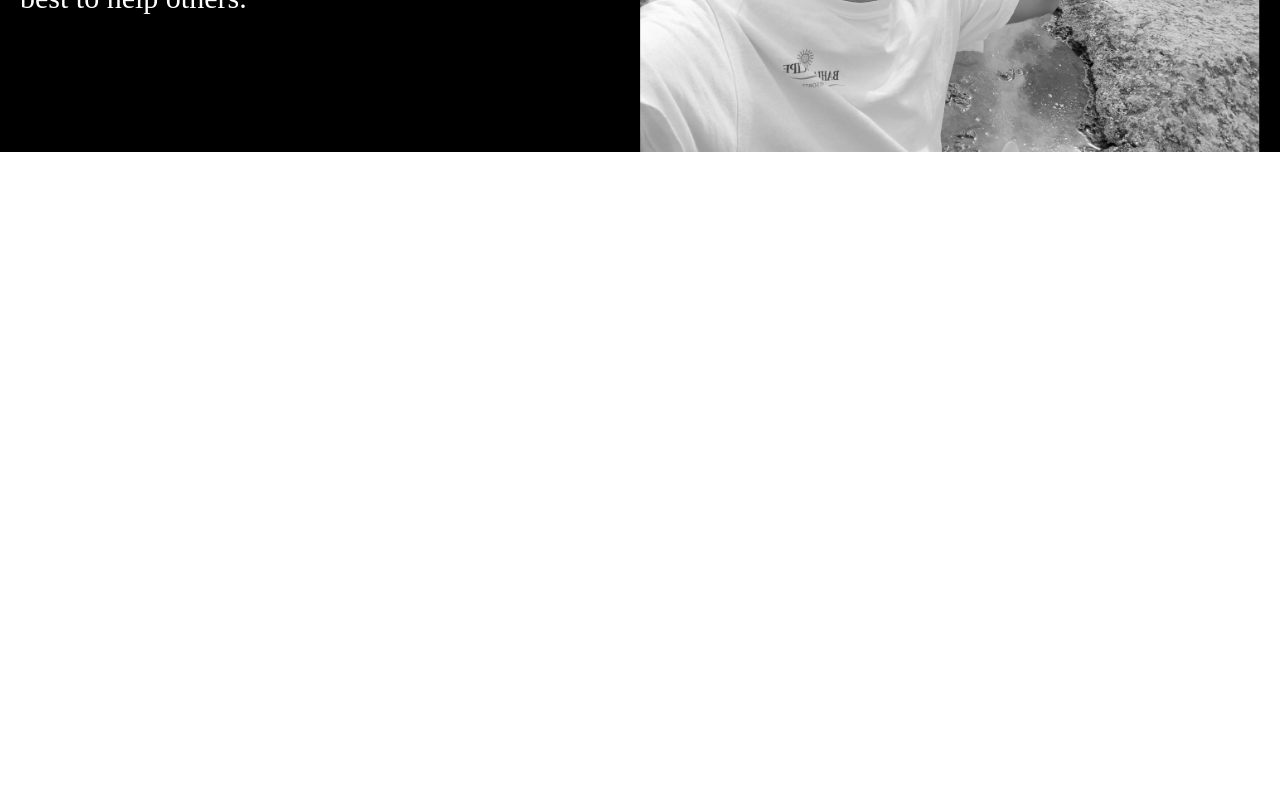
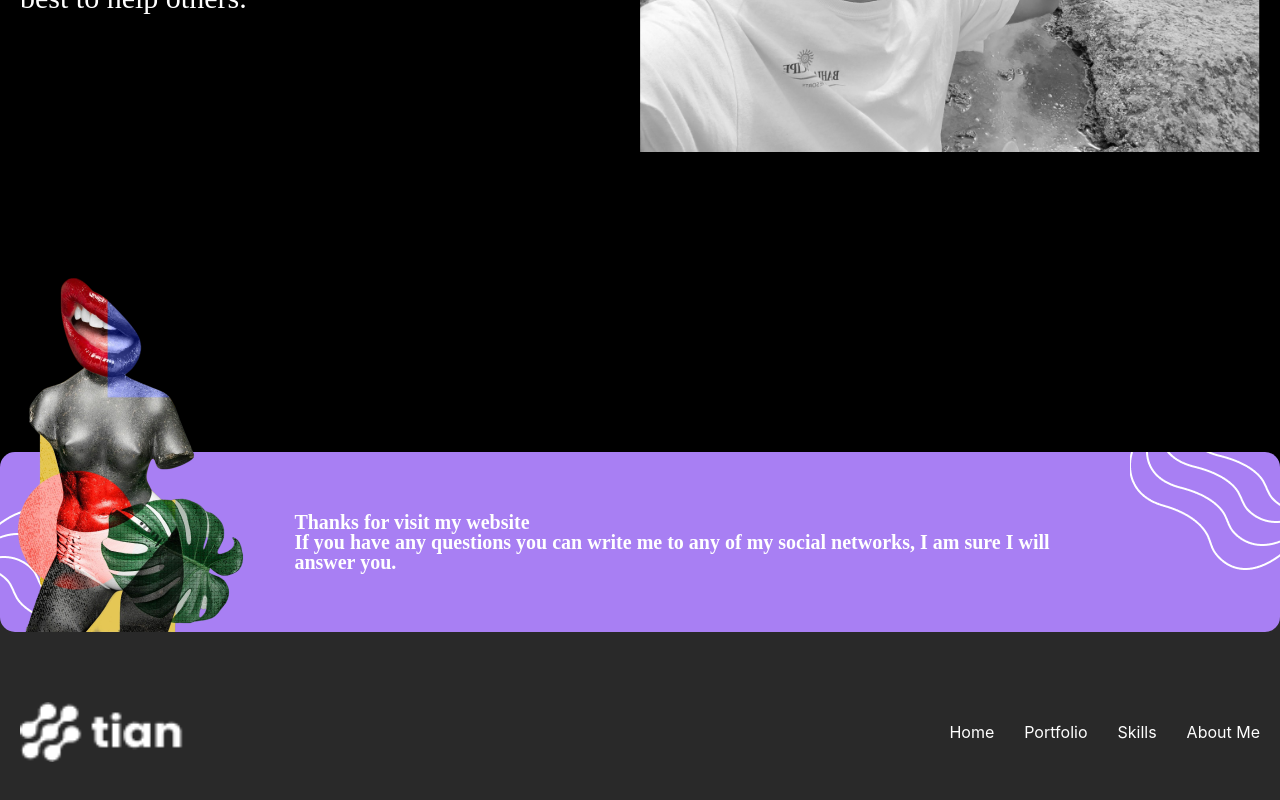
Before and after one commit to HoangDangTien1108/testreacttailwind, a React (Create React App) app: page / in a window 1280 px wide. Shown: the part 5649-6449 px from the top of the page. Before the commit the page ends 6001 px from the top, so only its background shows below. Built offline with nearby package versions, Linux system fonts and the light colour scheme; a web font is replaced by a local one.

Commit message:
add fotter

```diff
--- a/src/App.js
+++ b/src/App.js
@@ -73,9 +73,9 @@ function App() {
         </div>
       </div>
 
-      {/* <div className='relative footer bg-gray h-[283px] w-full'>
+      <div className='footer bg-gray h-[270px] w-full sm:mt-[400px] mt-[220px]'>
         <Footer/>
-      </div> */}
+      </div>
     </div>
     </>
   );
--- a/src/components/Footer.js
+++ b/src/components/Footer.js
@@ -3,22 +3,35 @@ import React from 'react'
 export default function Footer() {
   return (
     <>
-        <div className=' container mx-auto px-[20px]'>
-            <div className=''>
-                <div className=''>
-
+        <div className='relative container mx-auto px-[20px] sm:top-[-100px] top-[-45px]'>
+            <div className='absolute sm:h-[180px] h-[112px] rounded-[15px] bg-violetFotter w-[100%] z-0 flex items-center justify-between top-0 left-0'>
+                <div className='z-10'>
+                    <img className='sm:flex hidden z-10 absolute top-[50px] left-0' src='image/Frame 36.png' alt=''/>
+                    <img className='z-20 absolute sm:top-[-217px] designPro:top-[-110.3px] top-[-81px] sm:left-[-30px] left-[-10px] sm:w-auto w-[35%]' src='image/wepik-photo-mode-2022926-13587.png' alt=''/>
                 </div>
-                <div className=''>
-
+                <div className='z-10 absolute
+                2xl:left-[20%]  2xl:w-[69%]
+                xl:left-[23%] xl:w-[63%]
+                lg:left-[27%] lg:w-[59%]
+                md:left-[37%] md:w-[47%]
+                sm:left-[40%] sm:w-[39%]
+                left-[33%] w-[52%]
+                '>
+                    <p className='font-gotham sm:font-bold font-light tracking-[-5%]
+                    lg:text-[20px] lg:leading-[20px]
+                    sm:text-[16px] sm:leading-[16px]
+                    text-[12px] leading-[12px]
+                    '>Thanks for visit my website<br/>
+                    If you have any questions you can write me to any of my social networks, I am sure I will answer you.</p>
                 </div>
-                <div className=''>
-
+                <div className='z-10 absolute top-0 sm:right-0 right-[-75px]'>
+                    <img className='sm:w-auto w-[50%]' src='image/Frame 35.png' alt=''/>
                 </div>
             </div>
-            <div className='flex justify-between items-center absolute'>
-                <img src='image/Logo.png' alt=''/>
+            <div className='flex sm:flex-row flex-col justify-between items-center sm:pt-[250px] pt-[150px]'>
+                <img className='sm:w-[164px] sm:h-[60px] w-[123px] h-[45px]' src='image/Logo.png' alt=''/>
                 <div className=''>
-                    <ul className='flex gap-[30px]'>
+                    <ul className='flex gap-[30px] sm:pt-[0px] pt-[35px]'>
                         <li className=''>Home</li>
                         <li className=''>Portfolio</li>
                         <li className=''>Skills</li>
--- a/tailwind.config.js
+++ b/tailwind.config.js
@@ -31,7 +31,8 @@ module.exports = {
         yellowCol:'#FFE76A',
         blueCol:'#65C8FF',
         redCol:'#FF0000',
-        grayBoder:'#E6E6E6'
+        grayBoder:'#E6E6E6',
+        violetFotter:'#A87FF3',
       },
       screens:{
         navBar:'640px',
```
